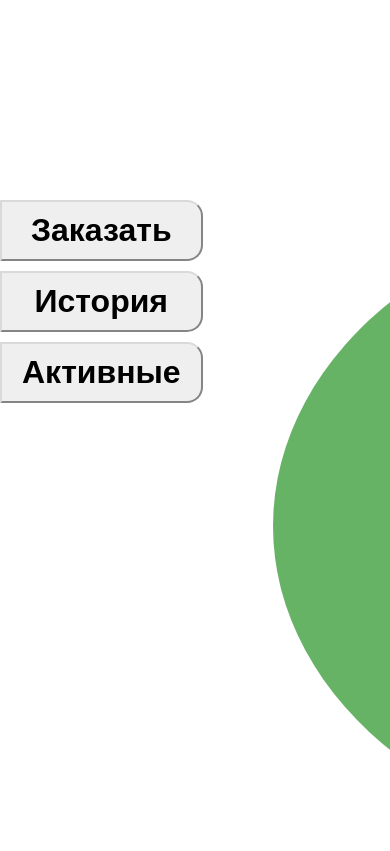
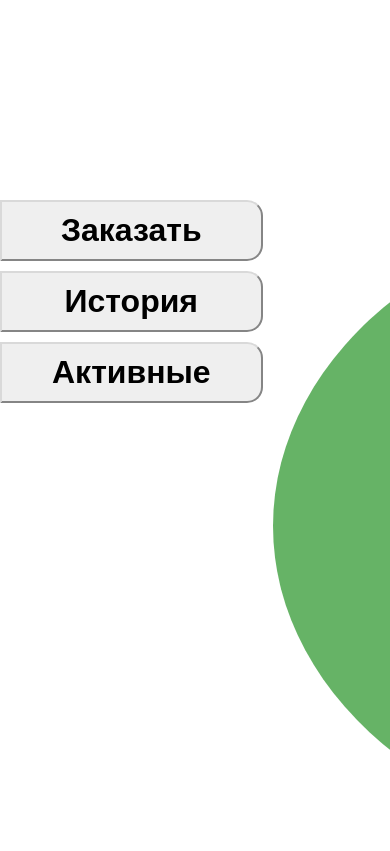
Before and after one commit to VANT00Z/Green-Line-YA, a Flask app: page /delivery in a window 390 px wide; the page is wider, and only the part inside the window is pictured. Shown: the part 179-1030 px from the top of that part. Run offline with Flask 3, Linux system fonts and the light colour scheme; a user stored in the database is signed in.

Commit message:
Update style

```diff
--- a/main.py
+++ b/main.py
@@ -1,5 +1,3 @@
-
-
 from flask import Flask
 from flask import render_template, redirect, request, jsonify, json
 from back.data.models.users_model import UserModel
@@ -296,7 +294,7 @@ def info():
 
 def main():
     db_session.global_init('db.sqlite')
-    app.run(port=8000, debug=True)
+    app.run(port=8000, host="192.168.2.52",debug=True)
 
 
 if __name__ == "__main__":
--- a/static/css/delivery.css
+++ b/static/css/delivery.css
@@ -51,6 +51,7 @@ header p {
     position: absolute;
     padding-top: 30vh;
     gap: 10px;
+    cursor: pointer;
 }
 
 .content .buttons button {
@@ -113,7 +114,7 @@ header p {
     border-radius: 20px;
     margin-left: auto;
     margin-right: auto;
-    margin-top: 50%;
+    margin-top: 14%;
     filter: drop-shadow(0 0 20px black);
     animation: popupFade 0.4s ease-in;
 }
@@ -209,7 +210,11 @@ header p {
     .content .buttons button {
         font-size: 32px;
         width: auto;
-        padding: 10px 20px;
+        padding: 10px 50px;
+    }
+
+    .popup-body {
+        margin-top: 50%;
     }
 }
 
--- a/templates/html/delivery.html
+++ b/templates/html/delivery.html
@@ -19,9 +19,9 @@
 
   <div class="content">
     <div class="buttons">
-      <button style="cursor: pointer;" id="open-order-popup">Заказать</button>
-      <button style="cursor: pointer;" id="open-history-popup">История</button>
-      <button style="cursor: pointer;" id="open-active-popup">Активные</button>
+      <button id="open-order-popup">Заказать</button>
+      <button id="open-history-popup">История</button>
+      <button id="open-active-popup">Активные</button>
     </div>
     <div class="ellipse"></div>
   </div>
```
